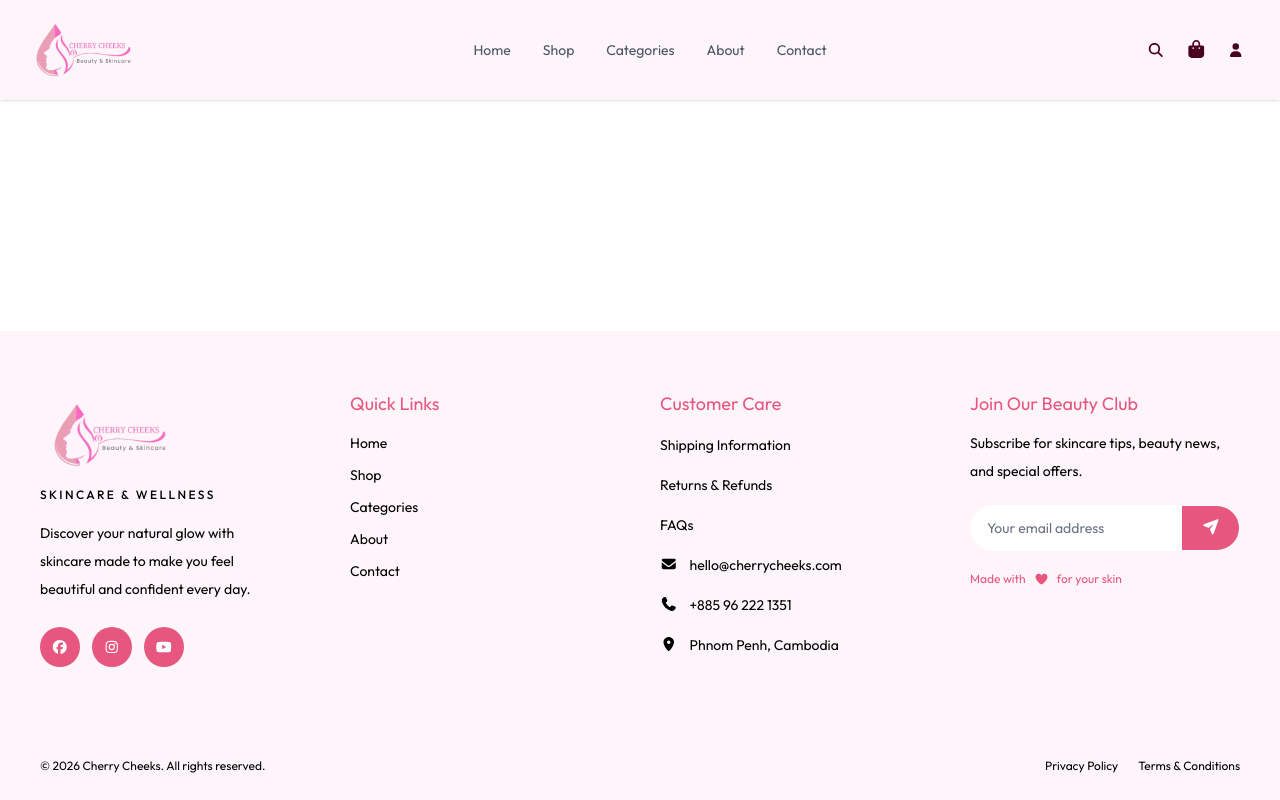
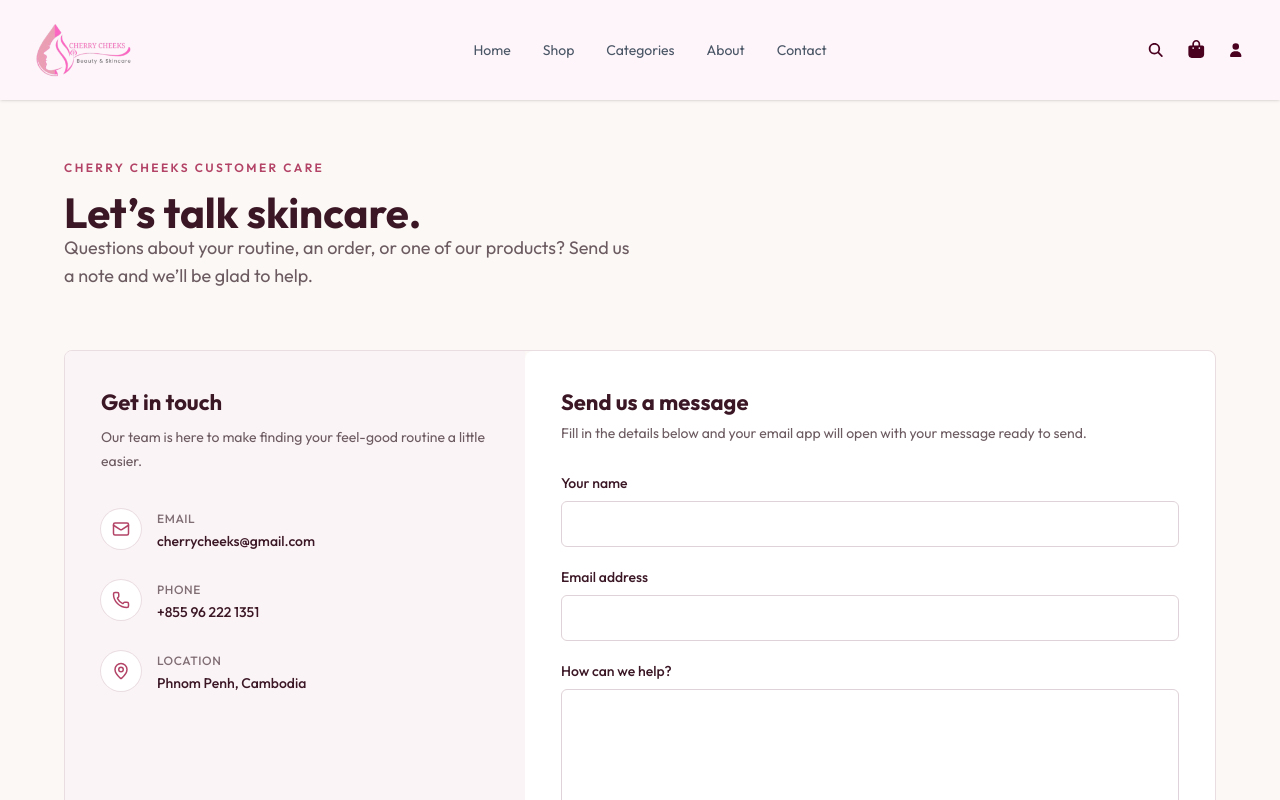
Before and after one commit to Seyhaz-Dev/Cherry-Cheeks-Cosmetics, a React (Vite) app: page /contact in a window 1280 px wide. Shown: the top 800 px of the page. Built offline with nearby package versions, Linux system fonts and the light colour scheme.

Commit message:
feat/contact done 60%

```diff
--- a/src/pages/Contact.jsx
+++ b/src/pages/Contact.jsx
@@ -1,6 +1,112 @@
+import { Mail, MapPin, Phone } from 'lucide-react'
 
 function Contact() {
- <h1>Contact Us </h1>
+    const handleSubmit = (event) => {
+        event.preventDefault()
+
+        const formData = new FormData(event.currentTarget)
+        const name = formData.get('name')
+        const email = formData.get('email')
+        const message = formData.get('message')
+        const subject = `Contact form message from ${name}`
+        const body = `Name: ${name}\nEmail: ${email}\n\n${message}`
+
+        window.location.href = `mailto:cherrycheeks@gmail.com?subject=${encodeURIComponent(subject)}&body=${encodeURIComponent(body)}`
+    }
+
+    return (
+        <main className="bg-[#fbf8f5] px-5 pb-20 pt-28 sm:px-8 sm:pt-20">
+            <div className="mx-auto max-w-6xl">
+                <div className="mb-10 max-w-2xl sm:mb-15">
+                    <p className="mb-4 text-xs font-semibold uppercase tracking-[0.2em] text-[#b34467]">
+                        Cherry Cheeks customer care
+                    </p>
+                    <h1 className="mb-3text-4xl font-semibold leading-tight text-[#3b1725] sm:text-5xl">
+                        Let’s talk skincare.
+                    </h1>
+                    <p className="max-w-xl text-base leading-7 text-[#6c5b61] sm:text-lg">
+                        Questions about your routine, an order, or one of our products? Send us a note and we’ll be glad to help.
+                    </p>
+                </div>
+
+                <div className="grid overflow-hidden rounded-lg border border-[#eadde2] md:grid-cols-[0.8fr_1.2fr]">
+                    <section className="bg-[#fbf4f6] px-6 py-8 sm:px-9 sm:py-10" aria-labelledby="contact-details-heading">
+                        <h2 id="contact-details-heading" className="mb-3 text-xl font-semibold text-[#3b1725]">
+                            Get in touch
+                        </h2>
+                        <p className="mb-9 max-w-sm text-sm leading-6 text-[#6c5b61]">
+                            Our team is here to make finding your feel-good routine a little easier.
+                        </p>
+
+                        <address className="space-y-7 not-italic">
+                            <a href="mailto:hello@cherrycheeks.com" className="group flex items-start gap-4 text-[#3b1725]">
+                                <span className="flex h-10 w-10 shrink-0 items-center justify-center rounded-full bg-white text-[#b34467] ring-1 ring-[#eadde2]">
+                                    <Mail size={18} aria-hidden="true" />
+                                </span>
+                                <span className="min-w-0 pt-0.5">
+                                    <span className="mb-1 block text-xs font-medium uppercase tracking-wider text-[#806e75]">Email</span>
+                                    <span className="break-all text-sm font-medium group-hover:text-[#b34467]">cherrycheeks@gmail.com</span>
+                                </span>
+                            </a>
+
+                            <a href="tel:+855962221351" className="group flex items-start gap-4 text-[#3b1725]">
+                                <span className="flex h-10 w-10 shrink-0 items-center justify-center rounded-full bg-white text-[#b34467] ring-1 ring-[#eadde2]">
+                                    <Phone size={18} aria-hidden="true" />
+                                </span>
+                                <span className="pt-0.5">
+                                    <span className="mb-1 block text-xs font-medium uppercase tracking-wider text-[#806e75]">Phone</span>
+                                    <span className="text-sm font-medium group-hover:text-[#b34467]">+855 96 222 1351</span>
+                                </span>
+                            </a>
+
+                            <div className="flex items-start gap-4 text-[#3b1725]">
+                                <span className="flex h-10 w-10 shrink-0 items-center justify-center rounded-full bg-white text-[#b34467] ring-1 ring-[#eadde2]">
+                                    <MapPin size={18} aria-hidden="true" />
+                                </span>
+                                <span className="pt-0.5">
+                                    <span className="mb-1 block text-xs font-medium uppercase tracking-wider text-[#806e75]">Location</span>
+                                    <span className="text-sm font-medium">Phnom Penh, Cambodia</span>
+                                </span>
+                            </div>
+                        </address>
+                    </section>
+
+                    <section className="bg-white px-6 py-8 rounded-lg sm:px-9 sm:py-10" aria-labelledby="contact-form-heading">
+                        <h2 id="contact-form-heading" className="mb-2 text-xl font-semibold text-[#3b1725]">
+                            Send us a message
+                        </h2>
+                        <p className="mb-7 text-sm leading-6 text-[#6c5b61]">
+                            Fill in the details below and your email app will open with your message ready to send.
+                        </p>
+
+                        <form onSubmit={handleSubmit} className="space-y-5">
+                            <div>
+                                <label htmlFor="contact-name" className="mb-2 block text-sm font-medium text-[#3b1725]">Your name</label>
+                                <input id="contact-name" name="name" type="text" autoComplete="name" required
+                                    className="w-full rounded-md border border-[#dfd2d8] bg-white px-3.5 py-3 text-sm text-[#3b1725] outline-none transition placeholder:text-[#9a8990] focus:border-[#b34467] focus:ring-2 focus:ring-[#b34467]/15" />
+                            </div>
+
+                            <div>
+                                <label htmlFor="contact-email" className="mb-2 block text-sm font-medium text-[#3b1725]">Email address</label>
+                                <input id="contact-email" name="email" type="email" autoComplete="email" required
+                                    className="w-full rounded-md border border-[#dfd2d8] bg-white px-3.5 py-3 text-sm text-[#3b1725] outline-none transition placeholder:text-[#9a8990] focus:border-[#b34467] focus:ring-2 focus:ring-[#b34467]/15" />
+                            </div>
+
+                            <div>
+                                <label htmlFor="contact-message" className="mb-2 block text-sm font-medium text-[#3b1725]">How can we help?</label>
+                                <textarea id="contact-message" name="message" rows="5" required
+                                    className="w-full resize-y rounded-md border border-[#dfd2d8] bg-white px-3.5 py-3 text-sm leading-6 text-[#3b1725] outline-none transition placeholder:text-[#9a8990] focus:border-[#b34467] focus:ring-2 focus:ring-[#b34467]/15" />
+                            </div>
+
+                            <button type="submit" className="inline-flex min-h-12 w-full items-center justify-center rounded-full bg-[#a9365b] px-5 py-3 text-sm font-semibold text-white transition hover:bg-[#872747] focus-visible:outline-none focus-visible:ring-2 focus-visible:ring-[#a9365b] focus-visible:ring-offset-2 sm:w-auto">
+                                Send message
+                            </button>
+                        </form>
+                    </section>
+                </div>
+            </div>
+        </main>
+    )
 }
 
 export default Contact
--- a/src/pages/Shop.jsx
+++ b/src/pages/Shop.jsx
@@ -98,7 +98,7 @@ function Shop() {
   const visibleProducts = products.slice(startIndex, startIndex + itemsPerPage)
 
   return (
-    <section className="px-4 py-6 text-[var(--color-text)] sm:px-6 sm:py-8 lg:px-8 lg:py-10">
+    <section className="px-4 py-6 text-[var(--color-text)]  bg-[#fbf8f5] sm:px-6 sm:py-8 lg:px-8 lg:py-10">
       <div className="mx-auto max-w-7xl">
         <div className="mb-6">
           <SearchBar />
```
